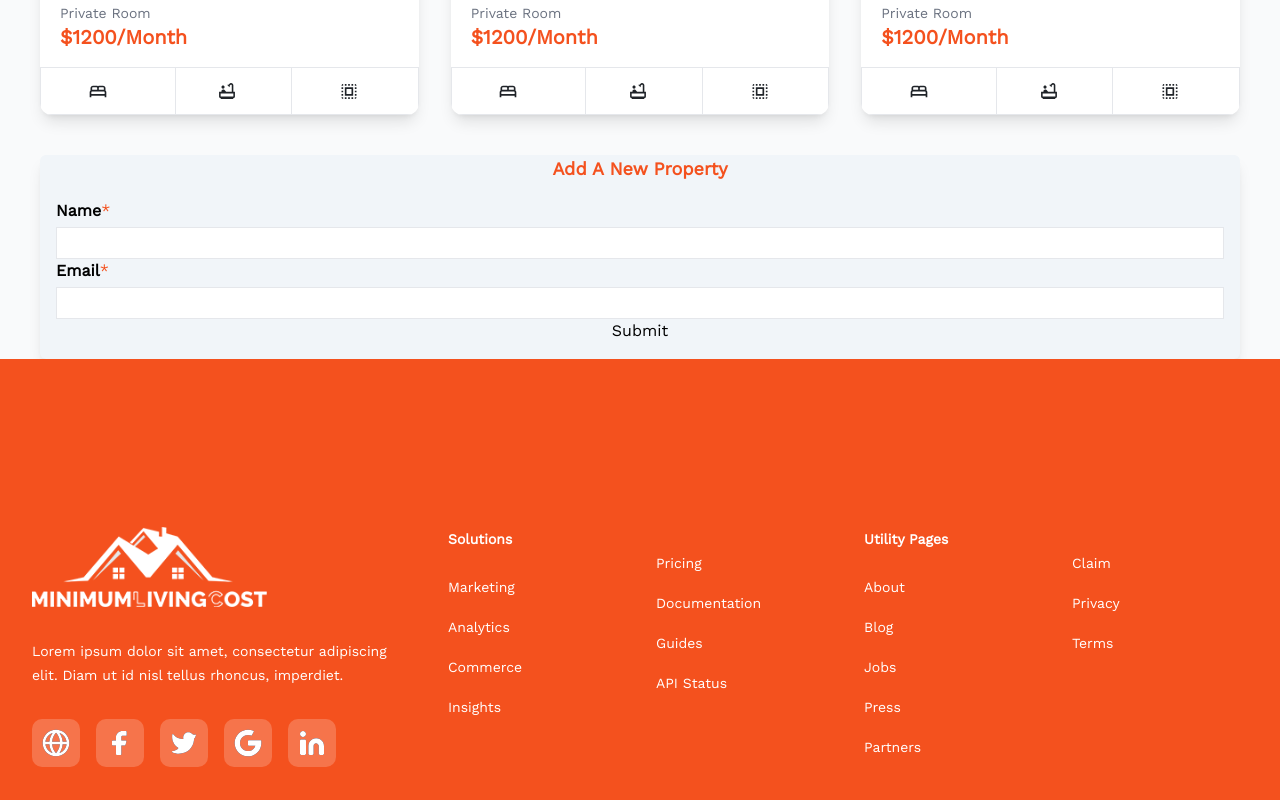
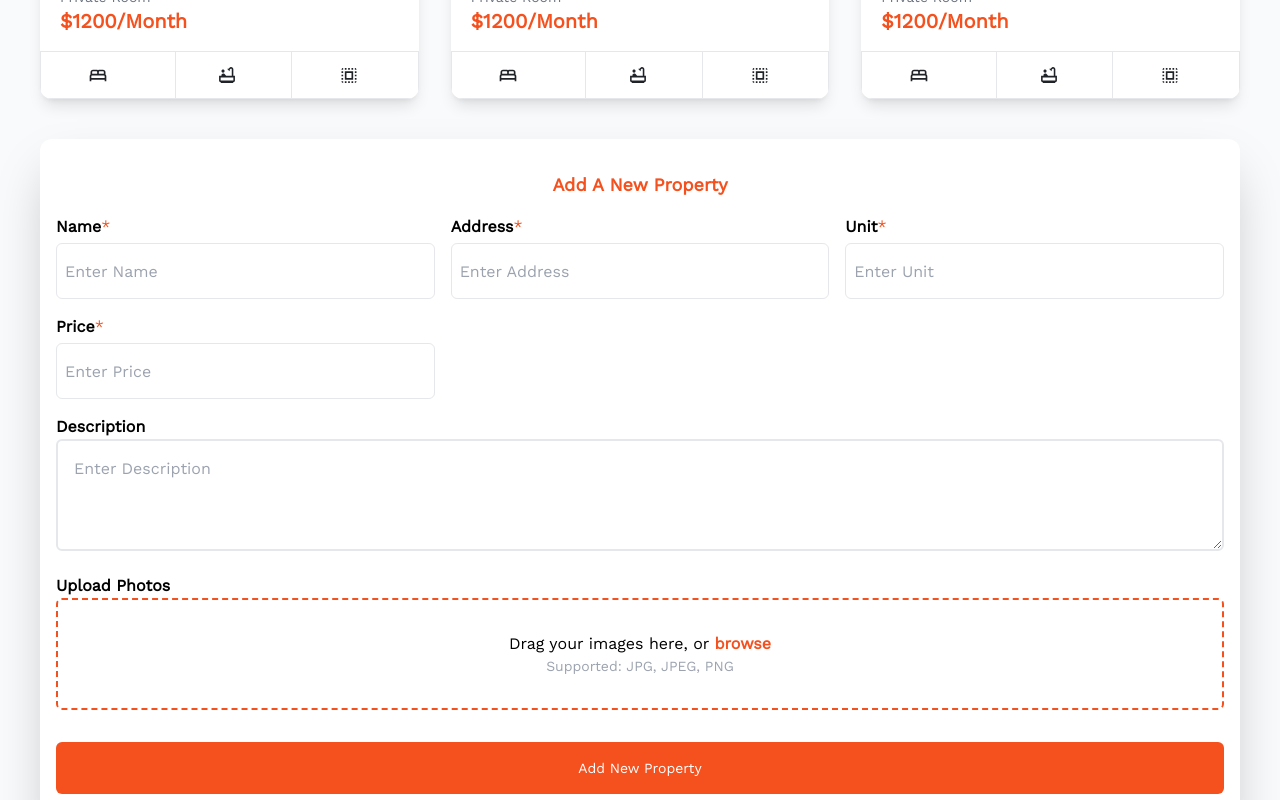
Before and after one commit to ronihere/jugyah03, a Next.js app: page / in a window 1280 px wide. Shown: the part 1800-2600 px from the top of the page. Built offline with nearby package versions, Linux system fonts and the light colour scheme.

Commit message:
form UI developed

```diff
--- a/components/Button.tsx
+++ b/components/Button.tsx
@@ -1,11 +1,11 @@
 'use client'
 import React from 'react'
 type TMyButtonProps = {
-    children: React.ReactElement; clickHandler: () => void; className: string
+    children: React.ReactElement; clickHandler: () => void; className?: string
 }
-export default function Button({ children, clickHandler }: TMyButtonProps) {
+export default function Button({className, children, clickHandler }: TMyButtonProps) {
     return (
-        <button onClick={clickHandler} className={`p-4 bg-base_orange rounded-md text-white text-sm`}>
+        <button onClick={clickHandler} className={`${className || ""} p-4 bg-base_orange rounded-md text-white text-sm hover:scale-95 transition-all`}>
             {children}
         </button>
     )
--- a/components/Form.tsx
+++ b/components/Form.tsx
@@ -2,6 +2,7 @@
 import React from 'react'
 import { useForm, type FieldValues } from "react-hook-form";
 import Input from './Input';
+import Button from './Button';
 const Form = () => {
     const { register, handleSubmit, formState: { errors } } = useForm();
 
@@ -10,17 +11,18 @@ const Form = () => {
     };
 
     return (
-        <div className='flex flex-col text-black bg-slate-100 shadow-lg rounded-md'>
+        <div className='flex flex-col text-black bg-white shadow-2xl rounded-xl py-8'>
             <h3 className='font-bold text-base_orange text-lg text-center'>Add A New Property</h3>
 
-            <form className='grid grid-cols-1 p-4' onSubmit={()=>{}}>
-                {/* Name Input */}
-                {/* <label htmlFor="name" className='font-bold'>Name</label> */}
+            <form className='p-4' onSubmit={() => { }}>
+                <div className='grid grid-cols-1 md:grid-cols-3 md:gap-4 '>
+
                     <Input
                         className=''
                         type="text"
                         required={true}
                         id="Name"
+                        placeHolder='Enter Name'
                         {...register("Name", { required: true })} // Registering name field with validation
                     />
                     {errors.name && <span className="error">Name is required</span>}
@@ -29,14 +31,65 @@ const Form = () => {
                     <Input
                         className=''
                         required={true}
-                    type="email"
-                    id="Email"
-                    {...register("Email", { required: true, pattern: /^[A-Z0-9._%+-]+@[A-Z0-9.-]+\.[A-Z]{2,}$/i })} // Registering email field with validation
+                        type="text"
+                        id="Address"
+                        placeHolder='Enter Address'
+                        {...register("Address", { required: true })} // Registering email field with validation
                     />
-                {errors.email && <span className="error">Please enter a valid email address</span>}
+                    {errors.Address && <span className="error">Please enter a valid email address</span>}
 
-                {/* Submit Button */}
-                <button type="submit">Submit</button>
+                    <Input
+                        className=''
+                        required={true}
+                        type="text"
+                        id="Unit"
+                        placeHolder="Enter Unit"
+                        {...register("Unit", { required: true })} // Registering email field with validation
+                    />
+                    {errors.Unit && <span className="error">Please enter a valid email address</span>}
+                    <Input
+                        className=''
+                        required={true}
+                        type="text"
+                        id="Price"
+                        placeHolder='Enter Price'
+                        {...register("Price", { required: true })} // Registering email field with validation
+                    />
+                    {errors.Price && <span className="error">Please enter a valid email address</span>}
+                </div>
+
+                <div className='grid grid-cols-1 gap-4 mt-4'>
+                    <div className=''>
+                        <label htmlFor={'description'} className='font-bold cursor-pointer'>{"Description"}</label>
+                        <textarea className='h-28 border-2 rounded-md w-full p-4' id='description' placeholder='Enter Description' {...register("description",)} />
+                    </div>
+                    <div className=''>
+                        <label className="className='font-bold cursor-pointer" htmlFor='file'>
+                            <span className='font-bold cursor-pointer text-black'>
+                                Upload Photos
+                            </span>
+                            <div className='h-28 border-2 rounded-md border-dashed border-base_orange w-full'>
+                                <div className='w-full h-full flex flex-col items-center justify-center'>
+                                    <p className='hidden sm:block'>
+                                    Drag your images here, or  <span className='text-base_orange font-semibold'>
+                                    browse
+                                    </span>
+                                    </p>
+                                    <p className='sm:hidden font-semibold'>
+Click here to Upload Image
+                                    </p>
+                                    <p className='text-gray-400 text-sm font-extralight'>
+                                        Supported:  JPG, JPEG, PNG
+                                    </p>
+                                </div>
+                                <input type="file" className='hidden' id='file'
+                                    {...register("file",)} />
+                            </div>
+                        </label>
+                    </div>
+                </div>
+                <Button className='w-full mt-8' clickHandler={() => { }}><span>Add New Property</span></Button>
+
             </form>
         </div>
     );
--- a/components/Input.tsx
+++ b/components/Input.tsx
@@ -1,25 +1,27 @@
 import React from 'react'
 type TInputProps = {
-    type: string;
+    type: React.HTMLInputTypeAttribute | undefined;
     id: string;
     className?: string;
     required: boolean;
+    placeHolder: string
 }
 export default function Input(props: TInputProps) {
-    const { type, id, className,required, ...rest } = props;
+    const { type, id, className,required,placeHolder, ...rest } = props;
     return (
         <div className='flex flex-col gap-1'>
             <div className='flex'>
 
-            <label htmlFor={id} className='font-bold'>{id}</label><span className='text-base_orange'>
+            <label htmlFor={id} className='font-bold cursor-pointer'>{id}</label><span className='text-base_orange'>
             {required ? "*" : ""}
             </span>
             </div>
             <input
-                className={`${className} border h-8`}
+                className={`${className} border h-14 rounded-md p-2`}
                 type={type}
                 required
                 id={id}
+            placeholder={placeHolder}
                 {...rest}
             //   {...register("name", { required: true })} // Registering name field with validation
             />
--- a/components/MinimalCard.tsx
+++ b/components/MinimalCard.tsx
@@ -5,11 +5,11 @@ type TMinimalCardProps = {
 }
 export default function MinimalCard({heading}:TMinimalCardProps) {
   return (
-    <div className='shadow-xl rounded-lg max-w-72'>
+    <div className='shadow-xl rounded-lg hover:scale-105 cursor-pointer transition-all'>
           <div className='flex'>
               <img src={minimalCardIcon.src} alt='minimal icon' className='pt-8 pl-10'/>
           </div>
-          <p className='text-black font-semibold text-md md:text-2xl p-7 text-wrap'>
+          <p className='text-black font-semibold text-md md:text-xl p-7 text-wrap'>
               {heading}
           </p>
     </div>
--- a/components/Navbar.tsx
+++ b/components/Navbar.tsx
@@ -7,22 +7,22 @@ export default function Navbar() {
   return (
       <nav className='absolute top-0 w-full p-6 px-10'>
           <div className='flex items-center justify-between'>
-              <div className="">
+              <div className="cursor-pointer">
                   <img src={BrandLogo.src} alt='brand logo' className='w-[50%] mr-10 relative right-6 md:w-[80%]'></img>
               </div>
               <div className='hidden md:flex space-x-6 font-semibold'>
-                  <Link href="" className='hover:text-darkGrayishBlue'>Home</Link>
-                  <Link href="" className='hover:text-darkGrayishBlue'>Our Mission</Link>
-                  <Link href="" className='hover:text-darkGrayishBlue'>About Us</Link>
-                  <Link href="" className='hover:text-darkGrayishBlue'>LandLords</Link>
-                  <Link href="" className='hover:text-darkGrayishBlue'>Tenant</Link>
-                  <Link href="" className='hover:text-darkGrayishBlue'>Contact Us</Link>
+                  <Link href="" className='hover:text-slate-300 transition-all '>Home</Link>
+                  <Link href="" className='hover:text-slate-300 transition-all'>Our Mission</Link>
+                  <Link href="" className='hover:text-slate-300 transition-all'>About Us</Link>
+                  <Link href="" className='hover:text-slate-300 transition-all'>LandLords</Link>
+                  <Link href="" className='hover:text-slate-300 transition-all'>Tenant</Link>
+                  <Link href="" className='hover:text-slate-300 transition-all'>Contact Us</Link>
               </div>
               <div className='hidden md:flex space-x-2'>
-                  <Link href={""} className='font-semibold shadow-lg p-3 px-6 pt-2 text-white bg-transparent border-2  border-gray-300 hover:text-black hover:scale-105 hover:border-black cursor-pointer rounded-lg'>
+                  <Link href={""} className='font-semibold shadow-lg p-3 px-6 pt-2 text-white bg-transparent border-2  border-gray-300 hover:text-black hover:scale-105 hover:border-black cursor-pointer rounded-lg transition-all'>
                     Log in
                   </Link>
-                  <Link href={""} className='shadow-lg font-semibold p-3 px-6 pt-2 text-gray-600 bg-white border-2 border-white hover:text-black hover:scale-105 cursor-pointer rounded-lg'>
+                  <Link href={""} className='shadow-lg font-semibold p-3 px-6 pt-2 text-gray-600 bg-white border-2 border-white hover:text-black hover:scale-105 cursor-pointer rounded-lg transition-all'>
                       Sign up
                   </Link>
               </div>
--- a/sections/ListOfProperties.tsx
+++ b/sections/ListOfProperties.tsx
@@ -9,7 +9,7 @@ export default function ListOfProperties() {
             {/* <div className='flr grid-cols-1 md:hidden'>
                 <PropertyCard />
             </div> */}
-            <div className='grid grid-cols-1 md:grid-cols-3 gap-8 items-center justify-between'>
+            <div className='grid grid-cols-1 sm:grid-cols-2 sm:gap-4 md:grid-cols-3 md:gap-8 items-center justify-between'>
                 <PropertyCard />
                 <PropertyCard />
                 <PropertyCard />
```
Lines whose indentation alone changed are shown as unchanged.
